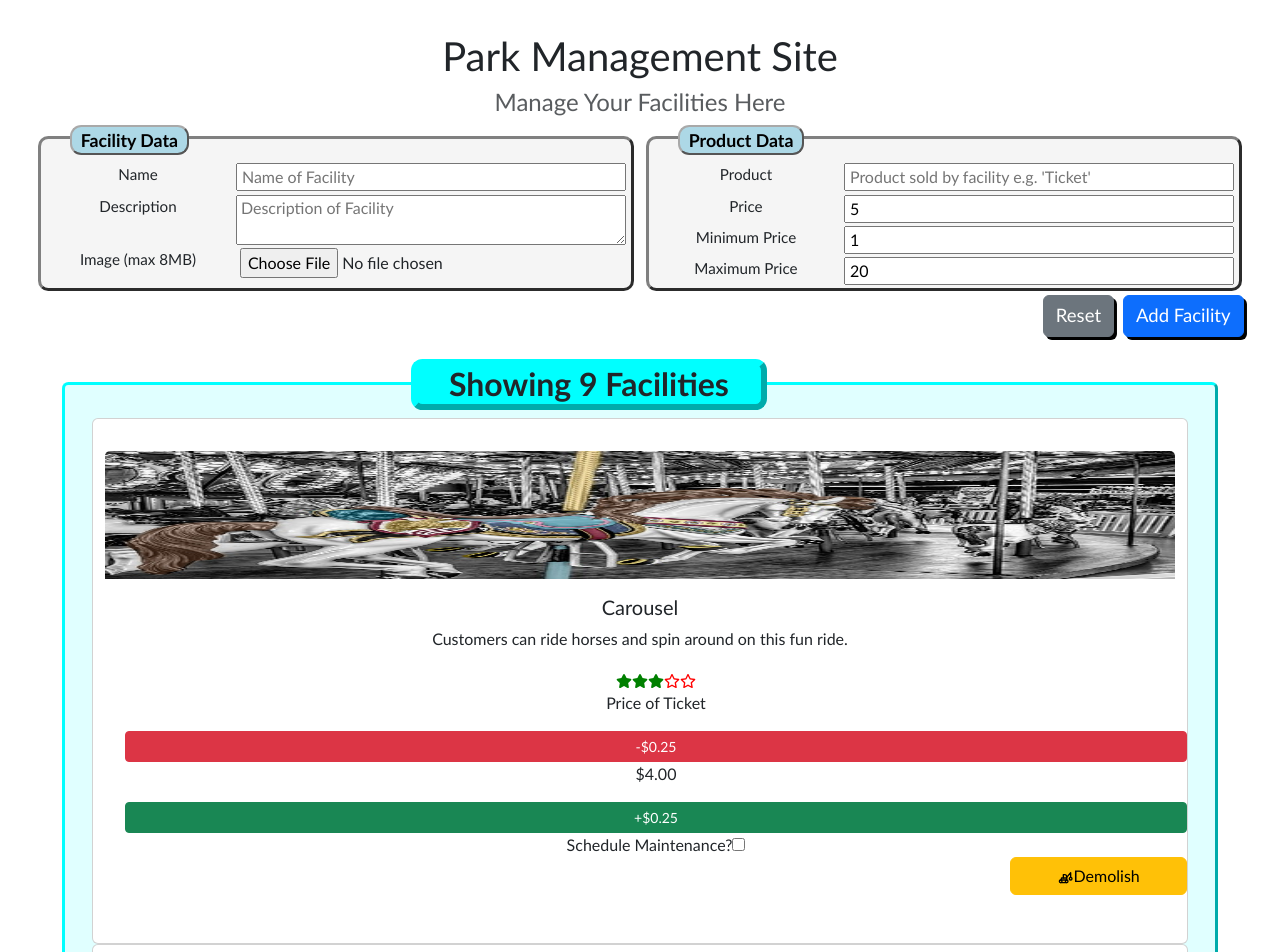
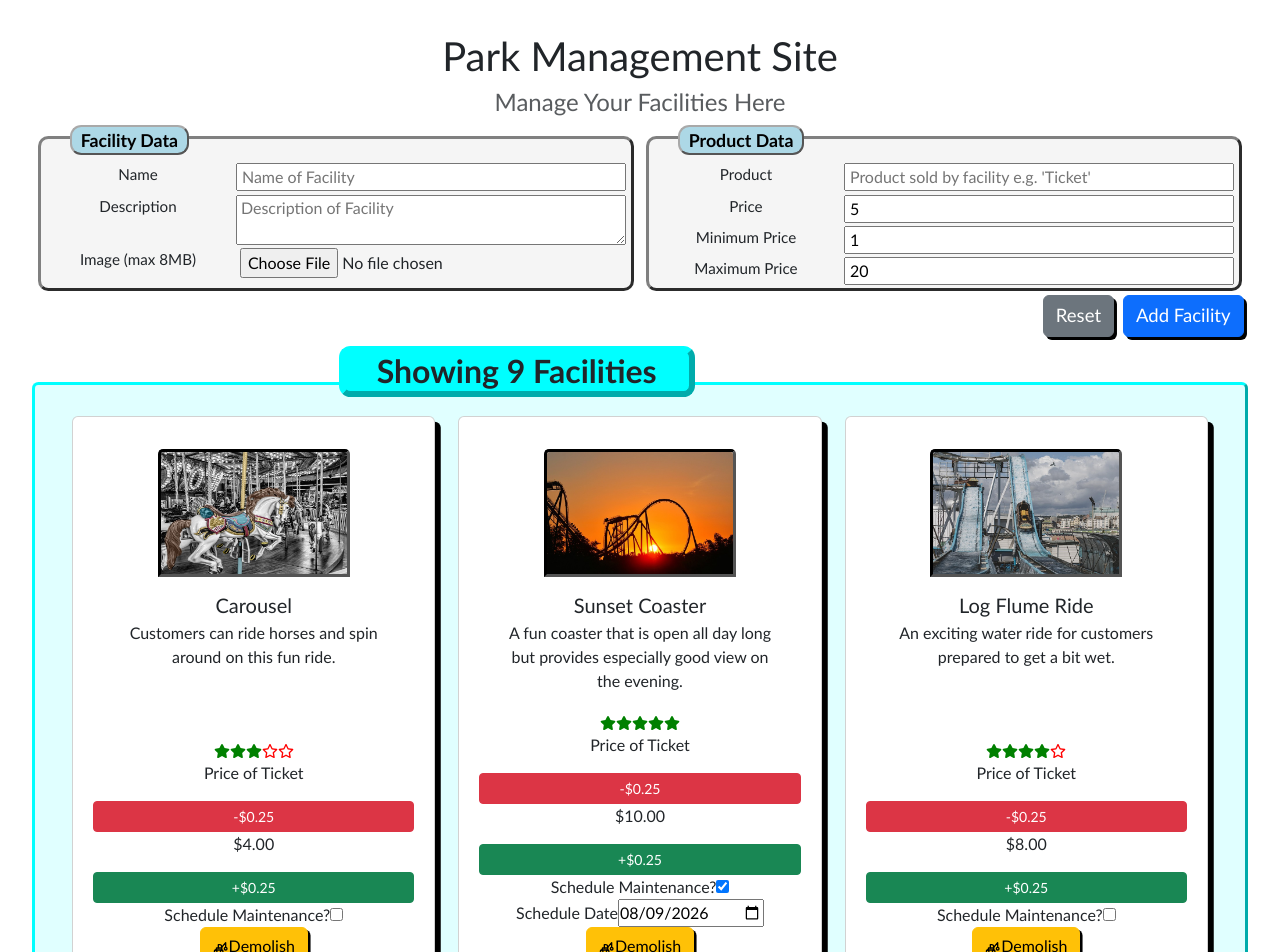
Before and after one commit to JazzAnt/park-manager, a React (Vite) app: page / in a window 1280 px wide. Shown: the top 952 px of the page. Built offline with nearby package versions, Linux system fonts and the light colour scheme.

Commit message:
add styling to facility cards

```diff
--- a/src/assets/styles/facility.css
+++ b/src/assets/styles/facility.css
@@ -1,15 +1,13 @@
 .facilityList {
-    width: 95%;
   margin-top: 2.8em;
-    margin-left: 2.5%;
-    padding: 2.4em;
+  padding: 2vw;
   border: 0.2em cyan outset;
   border-radius: 0.4em;
   background-color: lightcyan;
 }
 
 .facilityList > h2 {
-    margin-left: 24vw;
+  margin-left: 5%;
   padding: 0 1em;
   width: fit-content;
   border: 0.2em cyan outset;
@@ -18,3 +16,63 @@
   font-weight: bold;
   margin-top: -2em;
 }
+
+.facilityContainer {
+  display: flex;
+  flex-flow: row wrap;
+}
+
+.facility {
+  flex: 1 1 85%;
+  margin: 1% 1%;
+  display: flex;
+  flex-flow: row wrap;
+  box-shadow: 0.36em 0.36em black;
+}
+
+.facility > .imgContainer {
+  height: 128px;
+}
+
+.facility > .imgContainer img {
+  border: 0.2em black inset;
+  width: 192px;
+}
+
+.facility > .titleContainer {
+  border: 1px red solid;
+}
+
+.demolishBtn {
+  box-shadow: 0.16em 0.16em black;
+}
+
+/**===================================================
+   MOBILE VIEW : 0px to 600px
+   ===================================================*/
+@media only screen and (max-width: 600px) {
+}
+
+/**===================================================
+   TABLET POTRAIT VIEW : 601px and greater
+   ===================================================*/
+@media only screen and (min-width: 601px) {
+  .facility {
+    flex: 1 1 40%;
+  }
+  .facilityList > h2 {
+    margin-left: 20%;
+  }
+}
+
+/**===================================================
+   TABLET LANDSCAPE & DESKTOP VIEW : 901px and greater
+   ===================================================*/
+@media only screen and (min-width: 901px) {
+  .facility {
+    flex: 1 1 30%;
+  }
+  .facilityList > h2 {
+    margin-left: 24%;
+  }
+}
--- a/src/components/Demolish.jsx
+++ b/src/components/Demolish.jsx
@@ -1,7 +1,7 @@
 import { TbWreckingBall } from "react-icons/tb";
 const Demolish = ({onDemolish = f=>f}) => {
   return (
-    <button onClick={() => onDemolish()} className="btn btn-warning col-2">
+    <button onClick={() => onDemolish()} className="btn btn-warning demolishBtn">
       <TbWreckingBall color="black"/>
       Demolish
     </button>
--- a/src/components/Facility.jsx
+++ b/src/components/Facility.jsx
@@ -26,47 +26,43 @@ const Facility = ({
   onDemolish = (f) => f,
 }) => {
   return (
-    <div className="card">
+    <div className="card justify-content-center facility">
+      <div className="imgContainer">
         <Image imgSrc={imgSrc} imgAlt={name} />
+      </div>
       <div className="card-body">
         <h5 className="card-title">{name}</h5>
-        <p className="card-text">{description}</p>
+        <p className="card-subtitle">{description}</p>
       </div>
-      <ul>
-        <li className="list-group-item">
+      <div>
         <Rating
           rating={rating}
           maxRating={maxRating}
           onRate={(rating) => onRate(id, rating)}
         />
-        </li>
-        <li className="list-group-item">
+      </div>
+      <div>
         <Price
           product={product}
           price={price}
-            increasePrice={() =>
-              increasePrice(id, price, priceChange, maxPrice)
-            }
-            decreasePrice={() =>
-              decreasePrice(id, price, priceChange, minPrice)
-            }
+          increasePrice={() => increasePrice(id, price, priceChange, maxPrice)}
+          decreasePrice={() => decreasePrice(id, price, priceChange, minPrice)}
           priceChange={priceChange}
           maxPrice={maxPrice}
           minPrice={minPrice}
         />
-        </li>
-        <li className="list-group-item">
+      </div>
+      <div>
         <Maintenance
           scheduled={maintenance}
           date={maintenanceDate}
           onScheduledChange={() => onMaintenanceChange(id)}
           onDateChange={(date) => onDateChange(id, date)}
         />
-        </li>
-        <li className="row justify-content-end">
+      </div>
+      <div>
         <Demolish onDemolish={() => onDemolish(id)} />
-        </li>
-      </ul>
+      </div>
     </div>
   );
 };
--- a/src/components/FacilityList.jsx
+++ b/src/components/FacilityList.jsx
@@ -17,7 +17,7 @@ const FacilityList = ({
   ) : (
     <div className="facilityList">
       <h2>Showing {facilities.length} Facilities</h2>
-      <div className="row">
+      <div className="facilityContainer">
         {facilities.map((facility) => (
           <Facility
             key={facility.id}
```
Lines whose indentation alone changed are shown as unchanged.
